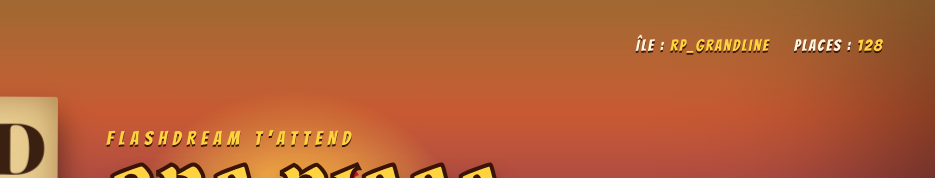
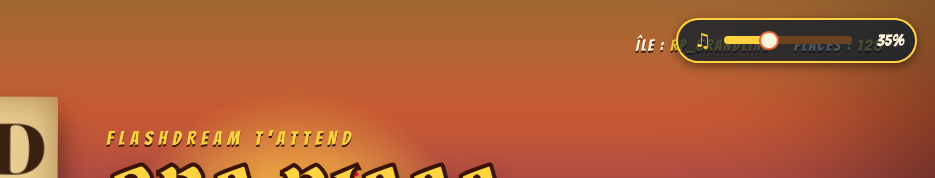
Before and after one commit to batm0i/flashdream-loading, a plain HTML site: page index.html in a window 1280 px wide. Shown: the top 178 px of the page, 345-1280 px from the left. Drawn offline with Linux system fonts and the light colour scheme.

Commit message:
Add files via upload

```diff
--- a/index.html
+++ b/index.html
@@ -87,6 +87,18 @@ body{font-family:'IM Fell English',serif;color:#fff4dc}
 @-webkit-keyframes sway{0%,100%{-webkit-transform:rotate(-1.2deg)}50%{-webkit-transform:rotate(1.2deg)}}@keyframes sway{0%,100%{transform:rotate(-1.2deg)}50%{transform:rotate(1.2deg)}}
 @-webkit-keyframes bob{0%,100%{-webkit-transform:translateY(0) rotate(-3deg)}50%{-webkit-transform:translateY(-.6rem) rotate(3deg)}}@keyframes bob{0%,100%{transform:translateY(0) rotate(-3deg)}50%{transform:translateY(-.6rem) rotate(3deg)}}
 @-webkit-keyframes tipin{from{opacity:0;-webkit-transform:translateY(.8rem)}to{opacity:1;-webkit-transform:translateY(0)}}@keyframes tipin{from{opacity:0;transform:translateY(.8rem)}to{opacity:1;transform:translateY(0)}}
+
+/* Réglage du volume de la musique */
+#vol{right:2.2rem;top:2.2rem;z-index:50;display:-webkit-box;display:flex;-webkit-box-align:center;align-items:center;
+ padding:0.9rem 1.4rem;border-radius:3rem;background:rgba(4,26,43,0.72);border:0.25rem solid #ffd23f;
+ -webkit-box-shadow:0 0.4rem 1.2rem rgba(0,0,0,0.45);box-shadow:0 0.4rem 1.2rem rgba(0,0,0,0.45);
+ -webkit-user-select:none;user-select:none;cursor:default}
+#volbtn{width:3.4rem;height:3.4rem;line-height:3.4rem;text-align:center;font-size:2.4rem;color:#ffd23f;cursor:pointer;margin-right:1rem}
+#voltrack{position:relative;width:16rem;height:1rem;border-radius:1rem;background:#6b4320;cursor:pointer}
+#volfill{position:absolute;left:0;top:0;bottom:0;border-radius:1rem;background:#ffd23f}
+#volknob{position:absolute;top:50%;width:2.4rem;height:2.4rem;margin:-1.2rem 0 0 -1.2rem;border-radius:50%;
+ background:#fff4dc;border:0.3rem solid #e5673a}
+#volpct{width:5.5rem;text-align:right;font-size:2rem;color:#fff4dc;margin-left:1rem}
 </style></head>
 <body>
 <div id="sky" class="abs"></div>
@@ -205,6 +217,11 @@ body{font-family:'IM Fell English',serif;color:#fff4dc}
   showTip(); render();
 })();
 </script>
+<div id="vol" class="abs" title="Volume de la musique">
+ <div id="volbtn" class="bang">&#9835;</div>
+ <div id="voltrack"><div id="volfill"></div><div id="volknob"></div></div>
+ <div id="volpct" class="bang">35%</div>
+</div>
 <!-- Musique de chargement : « Flashdream » (2026-11-20, nouveaux noms de fichiers pour éviter l'ancienne en cache).
      OGG pour l'ancien navigateur de GMod (Awesomium, branche par défaut), MP3 pour Chromium (branche x86-64).
      Démarre seule, en boucle, avec une montée douce du volume. -->
@@ -215,14 +232,56 @@ body{font-family:'IM Fell English',serif;color:#fff4dc}
 <script>
 (function () {
   var a = document.getElementById('music'); if (!a) { return; }
-  var target = 0.35, v = 0;
+  var $ = function (id) { return document.getElementById(id); };
+  // volume choisi par le joueur (gardé d'une connexion à l'autre quand le navigateur le permet)
+  var target = 0.35, muted = false, v = 0, fading = true;
+  try { var sv = window.localStorage && localStorage.getItem('fd_music_volume'); if (sv !== null && sv !== undefined && sv !== '' && !isNaN(Number(sv))) { target = Math.max(0, Math.min(1, Number(sv))); } } catch (e) {}
+  try { muted = window.localStorage && localStorage.getItem('fd_music_muted') === '1'; } catch (e) {}
+  function save() {
+    try { localStorage.setItem('fd_music_volume', String(target)); localStorage.setItem('fd_music_muted', muted ? '1' : '0'); } catch (e) {}
+  }
+  function apply() {
+    var real = muted ? 0 : (fading ? Math.min(v, target) : target);
+    try { a.volume = real; } catch (e) {}
+    var shown = muted ? 0 : target;
+    $('volfill').style.width = (shown * 100) + '%';
+    $('volknob').style.left = (shown * 100) + '%';
+    $('volpct').textContent = Math.round(shown * 100) + '%';
+    $('volbtn').innerHTML = (muted || target === 0) ? '&#10005;' : '&#9835;';
+  }
   try { a.volume = 0; } catch (e) {}
   function start() { try { var p = a.play(); if (p && p['catch']) { p['catch'](function () {}); } } catch (e) {} }
   start();
   // si le lancement automatique est bloqué, la musique part au premier mouvement de souris ou clic
   document.addEventListener('mousemove', function once() { start(); document.removeEventListener('mousemove', once); });
   document.addEventListener('mousedown', start);
-  var fade = setInterval(function () { v = Math.min(target, v + 0.01); try { a.volume = v; } catch (e) {} if (v >= target) { clearInterval(fade); } }, 80);
+  // montée douce jusqu'au volume choisi
+  var fade = setInterval(function () { v = Math.min(1, v + 0.01); if (v >= target) { fading = false; clearInterval(fade); } apply(); }, 80);
+
+  // barre de volume : cliquer ou glisser
+  var track = $('voltrack'), drag = false;
+  function setFromX(x) {
+    var r = track.getBoundingClientRect();
+    target = Math.max(0, Math.min(1, (x - r.left) / (r.right - r.left)));
+    target = Math.round(target * 100) / 100;
+    muted = false; fading = false; apply(); save();
+  }
+  track.addEventListener('mousedown', function (e) { drag = true; setFromX(e.clientX); e.preventDefault(); });
+  document.addEventListener('mousemove', function (e) { if (drag) { setFromX(e.clientX); } });
+  document.addEventListener('mouseup', function () { if (drag) { drag = false; save(); } });
+  // molette sur le réglage : +/- 5 %
+  function wheel(e) {
+    var d = e.deltaY !== undefined ? -e.deltaY : (e.wheelDelta || 0);
+    target = Math.max(0, Math.min(1, Math.round((target + (d > 0 ? 0.05 : -0.05)) * 100) / 100));
+    muted = false; fading = false; apply(); save(); e.preventDefault();
+  }
+  $('vol').addEventListener('wheel', wheel); $('vol').addEventListener('mousewheel', wheel);
+  // bouton : couper / remettre le son
+  $('volbtn').addEventListener('mousedown', function (e) {
+    muted = !muted; if (!muted && target === 0) { target = 0.35; }
+    fading = false; apply(); save(); e.stopPropagation();
+  });
+  apply();
 })();
 </script>
 </body></html>
```
